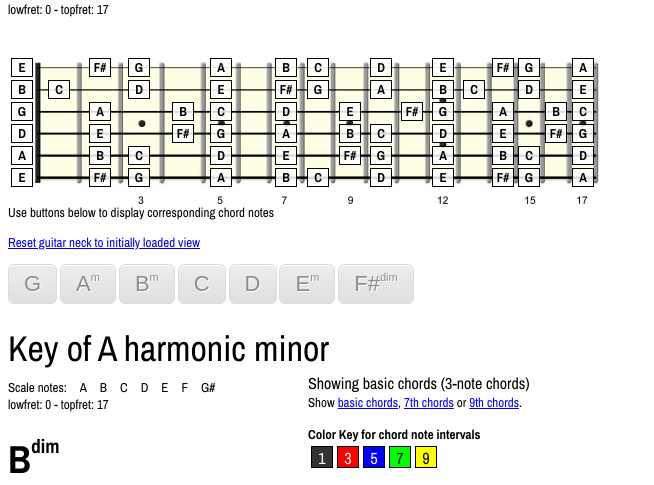
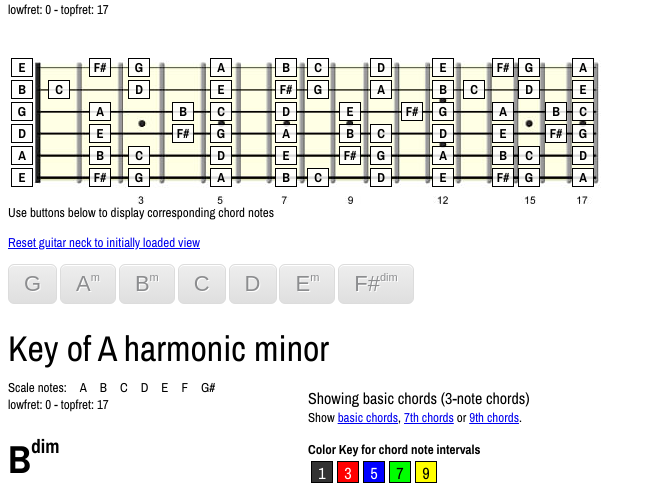
Before and after one commit to swampthang/guitar-fretboard-module, a plain HTML site: page index.html in a window 1280 px wide. Shown: the part 480-965 px from the top of the page, without its empty margins (0-654 px from the left). Drawn offline with nearby package versions, Linux system fonts and the light colour scheme.

```diff
--- a/css/neckmodule.css
+++ b/css/neckmodule.css
@@ -7,7 +7,7 @@
  }
 .guitar-module-main-wrapper .top-wrapper { width: 600px; overflow: auto; }
  .guitar-module-main-wrapper .top-left { width: 50%; float: left; }
- .guitar-module-main-wrapper .top-right { width: 50%; float: right; }
+ .guitar-module-main-wrapper .top-right { width: 50%; float: right; position: relative; padding-top: 15px; }
 
 .guitar-module-main-wrapper h2.chord-name { font-size: 3.0em; margin: 20px 0 0; padding: 0; }
 .guitar-module-main-wrapper .logo { position: relative; top: 5px; right: 10px; z-index: 1000; }
```
Also changed, not shown: README.md.
